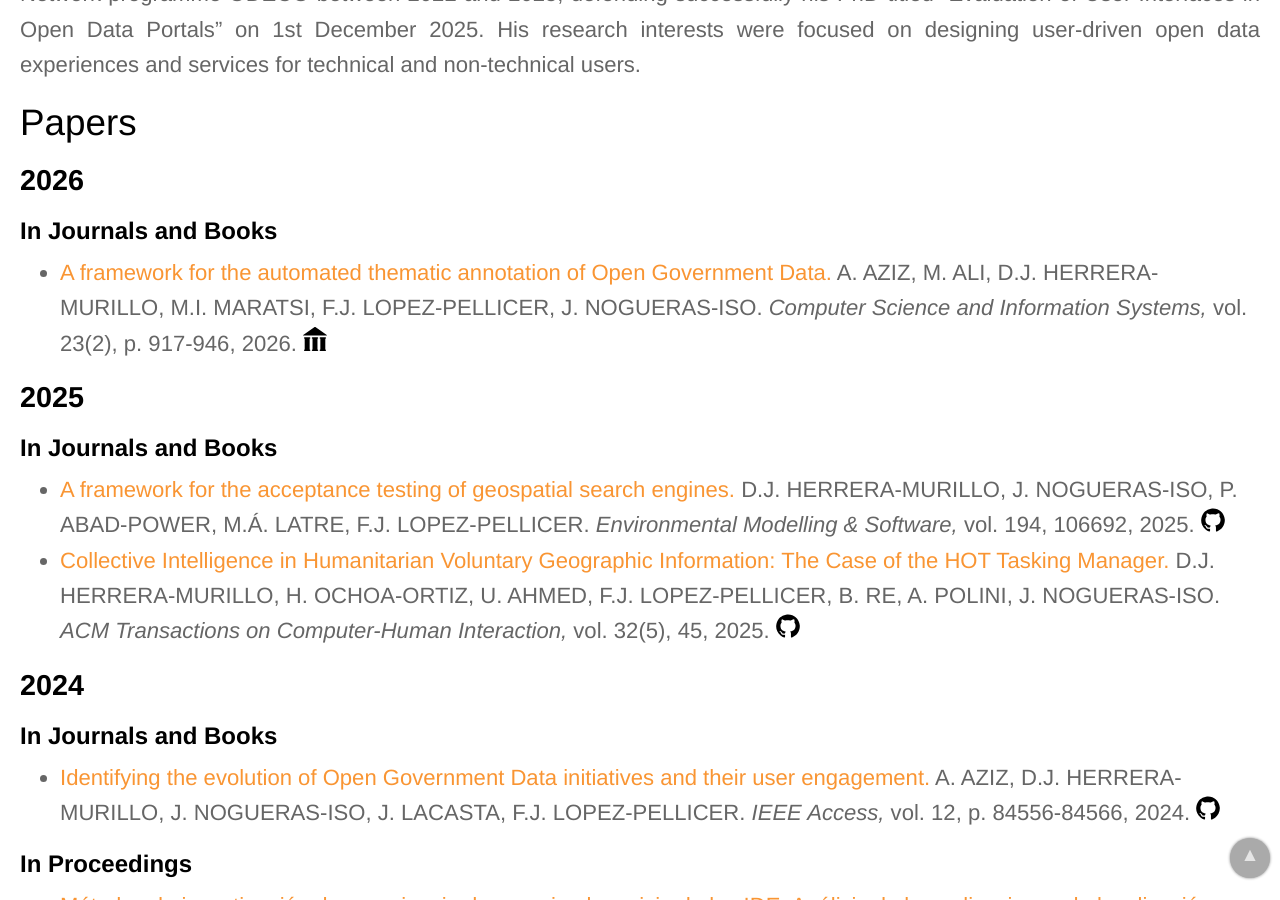
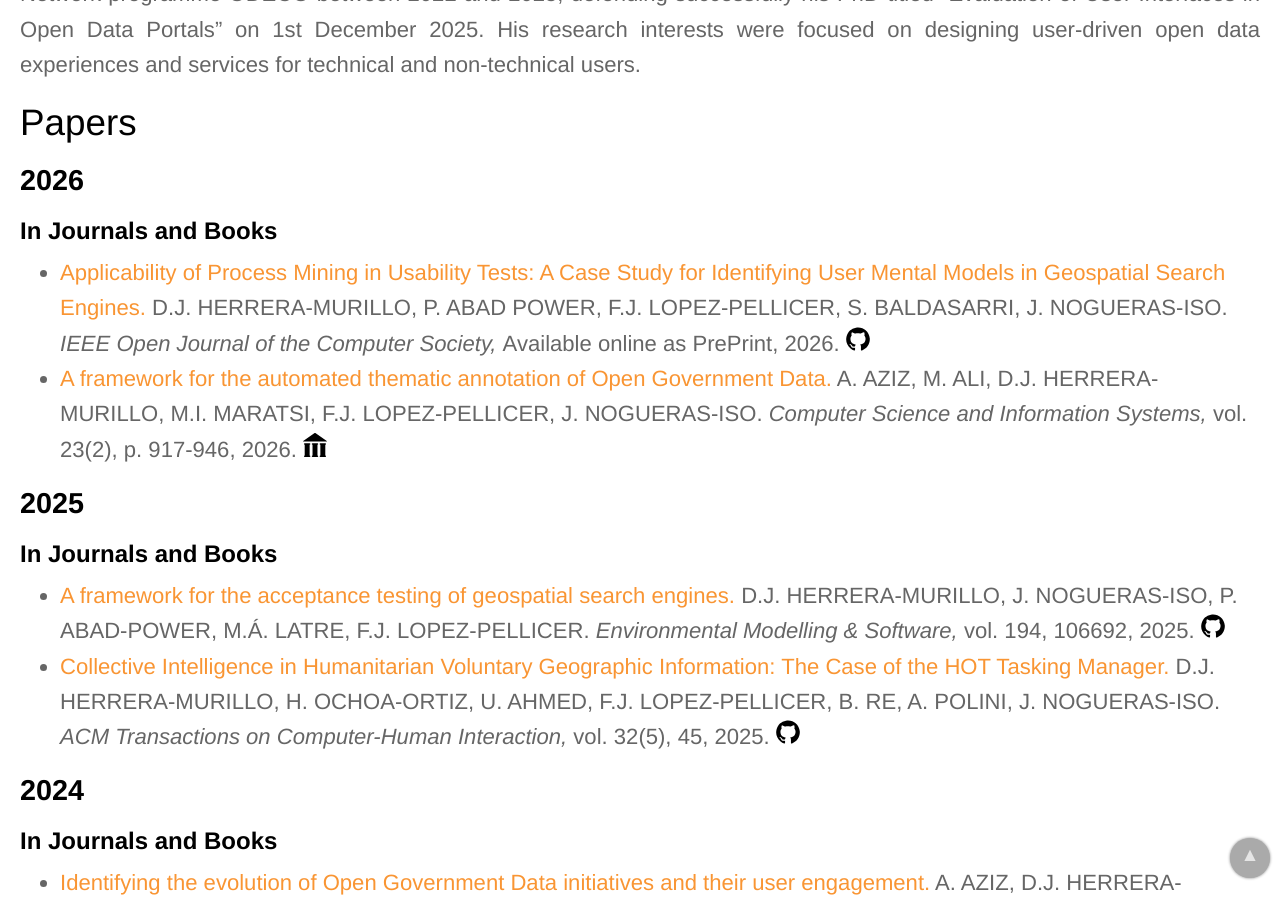
Before and after one commit to IAAA-Lab/IAAA-Lab.github.io, a Jekyll site: the page built from _staff/dherrera.md, in a window 1280 px wide and 900 px high, scrolled down 708 px. Built offline with Jekyll 4.4.1, drawn with Linux system fonts in a browser that asks for light colours.

Commit message:
OJCS available online as preprint

```diff
--- a/_data/papers.yml
+++ b/_data/papers.yml
@@ -1,6 +1,15 @@
 # Importante: dentro de este fichero los artículos tienen que estar ordenados por año
 # (los más recientes primero) y dentro de cada año primero van los libros, luego los
 # artículos de revista y capítulos de libro y finalmente los artículos de congreso
+# -------------------
+- title: "Applicability of Process Mining in Usability Tests: A Case Study for Identifying User Mental Models in Geospatial Search Engines"
+  url: https://doi.org/10.1109/OJCS.2026.3682070
+  authors: D.J. HERRERA-MURILLO, P. ABAD POWER, F.J. LOPEZ-PELLICER, S. BALDASARRI, J. NOGUERAS-ISO
+  publication: "IEEE Open Journal of the Computer Society"
+  publication_detail: "Available online as PrePrint"
+  year: 2026
+  doi: 10.1109/OJCS.2026.3682070
+  github_url: https://github.com/IAAA-Lab/Applicability-of-process-mining-in-usability-tests-ODECO-IGN
 # -------------------
 - title: "A framework for the automated thematic annotation of Open Government Data"
   url: https://doi.org/10.2298/CSIS251029022A
```
